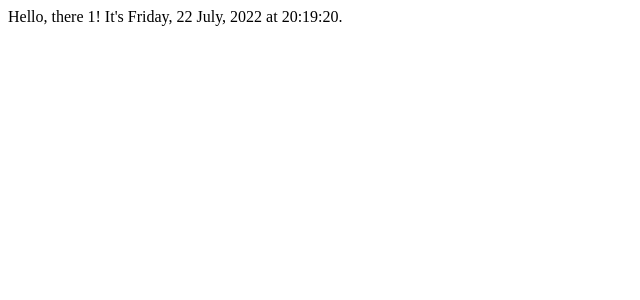
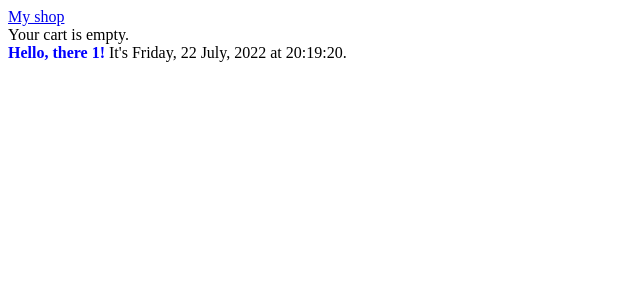
Before and after one commit to YehorSapon/Django_test, a Django app: page /hello/1 in a window 1280 px wide. Shown: the top 300 px of the page, without its empty margins (0-640 px from the left). Run offline with Django 4.2, Linux system fonts and the light colour scheme.

Commit message:
make base_template

```diff
--- /dev/null
+++ b/src/hello_world/static/hello_world/base.css
@@ -0,0 +1,34 @@
+.message {
+    font-weight: 600;
+    color: blue;
+}
+.navbar {
+    background-color: lightslategray;
+    font-size: 1em;
+    font-family: 'Trebuchet MS', 'Lucida Sans Unicode', 'Lucida Grande', 'Lucida Sans', Arial, sans-serif;
+    color: white;
+    padding: 8px 5px 8px 5px;
+}
+
+.navbar a {
+    text-decoration: none;
+    color: inherit;
+}
+
+.navbar-brand {
+    font-size: 1.2em;
+    font-weight: 600;
+}
+
+.navbar-item {
+    font-variant: small-caps;
+    margin-left: 30px;
+}
+
+.body-content {
+    padding: 5px;
+    font-family:'Segoe UI', Tahoma, Geneva, Verdana, sans-serif;
+}
+input[name=message] {
+    width: 80%;
+}
--- a/src/hello_world/templates/hello_world/hello_there.html
+++ b/src/hello_world/templates/hello_world/hello_there.html
@@ -1,14 +1,5 @@
-<!DOCTYPE html>
-<html lang="en">
-<head>
-    <meta charset="UTF-8">
-    <meta http-equiv="X-UA-Compatible" content="IE=edge">
-    <meta name="viewport" content="width=device-width, initial-scale=1.0">
-    <meta name="author" content="Yehor Sapon">
-    <title>Hello World! Django test</title>
+{% extends 'base.html' %}
 
-</head>
-<body>
-    <span class="message">Hello, there {{ name }}!</span> It's {{ date | date:'l, d F, Y' }} at {{ date | time:'H:i:s' }}.
-</body>
-</html>
+{% block content %}
+<span class="message">Hello, there {{ name }}!</span> It's {{ date | date:'l, d F, Y' }} at {{ date | time:'H:i:s' }}.
+{% endblock %}
--- a/src/hello_world/templates/hello_world/log_message.html
+++ b/src/hello_world/templates/hello_world/log_message.html
@@ -1,4 +1,4 @@
-{% extends "hello/layout.html" %}
+{% extends "base.html" %}
 {% block title %}
     Log a message
 {% endblock %}
--- a/src/hello_world/views.py
+++ b/src/hello_world/views.py
@@ -1,6 +1,5 @@
 
 from django.utils.timezone import datetime
-from django.http import HttpResponse
 from django.shortcuts import render
 from django.shortcuts import redirect
 from hello_world.forms import LogMessageForm
@@ -40,4 +39,4 @@ def log_message(request):
             message.save()
             return redirect("home")
     else:
-        return render(request, "hello/log_message.html", {"form": form})
+        return render(request, "hello_world/log_message.html", {"form": form})
--- /dev/null
+++ b/src/templates/base.html
@@ -0,0 +1,32 @@
+{% load static %}
+<!DOCTYPE html>
+<html lang="en">
+<head>
+    <meta charset="UTF-8">
+    <meta http-equiv="X-UA-Compatible" content="IE=edge">
+    <meta name="viewport" content="width=device-width, initial-scale=1.0">
+    <meta name="description" content="Book shop">
+    <meta name="keywords" content="books, seo, korsina">
+    <meta name="author" content="Yehor Sapon">
+    <title>{% block title %} Кнігі ў Ягора {% endblock title %}</title>
+    <link href="{% static "hello_world/base.css" %}" rel="stylesheet">
+</head>
+<body>
+    <div id="header">
+        {%block header%}
+        <a href="/" class="logo">My shop</a>
+        {%endblock header%}
+    </div>
+    <div id="subheader">
+        {%block cart%}
+        <div class="cart">
+        Your cart is empty.
+        {%endblock cart%}
+        </div>
+    </div>
+    <div id="content">
+        {% block content %}
+        {% endblock content%}
+    </div>
+</body>
+</html>
```
Also changed, not shown: src/hello_world/templates/hello_world/hello.html (+3 -12 lines), src/proj/settings.py (+4 -3 lines).
